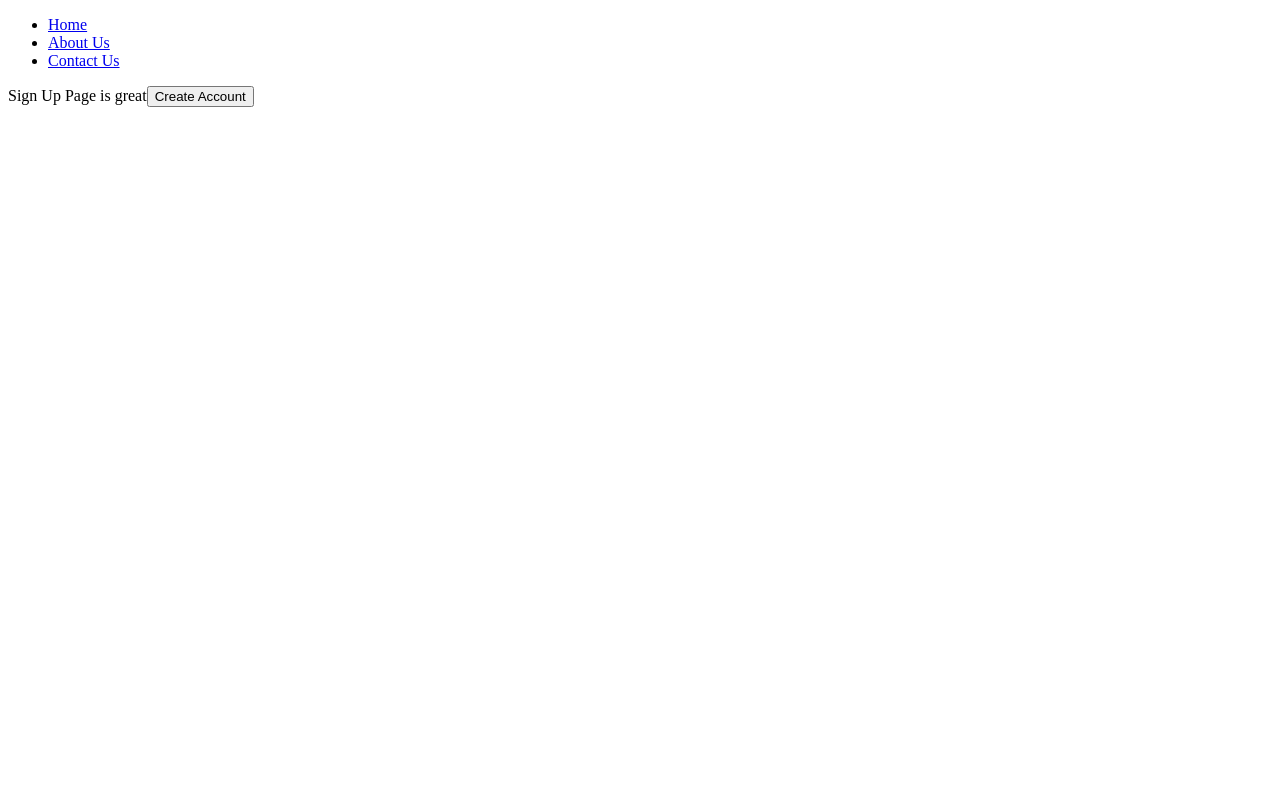
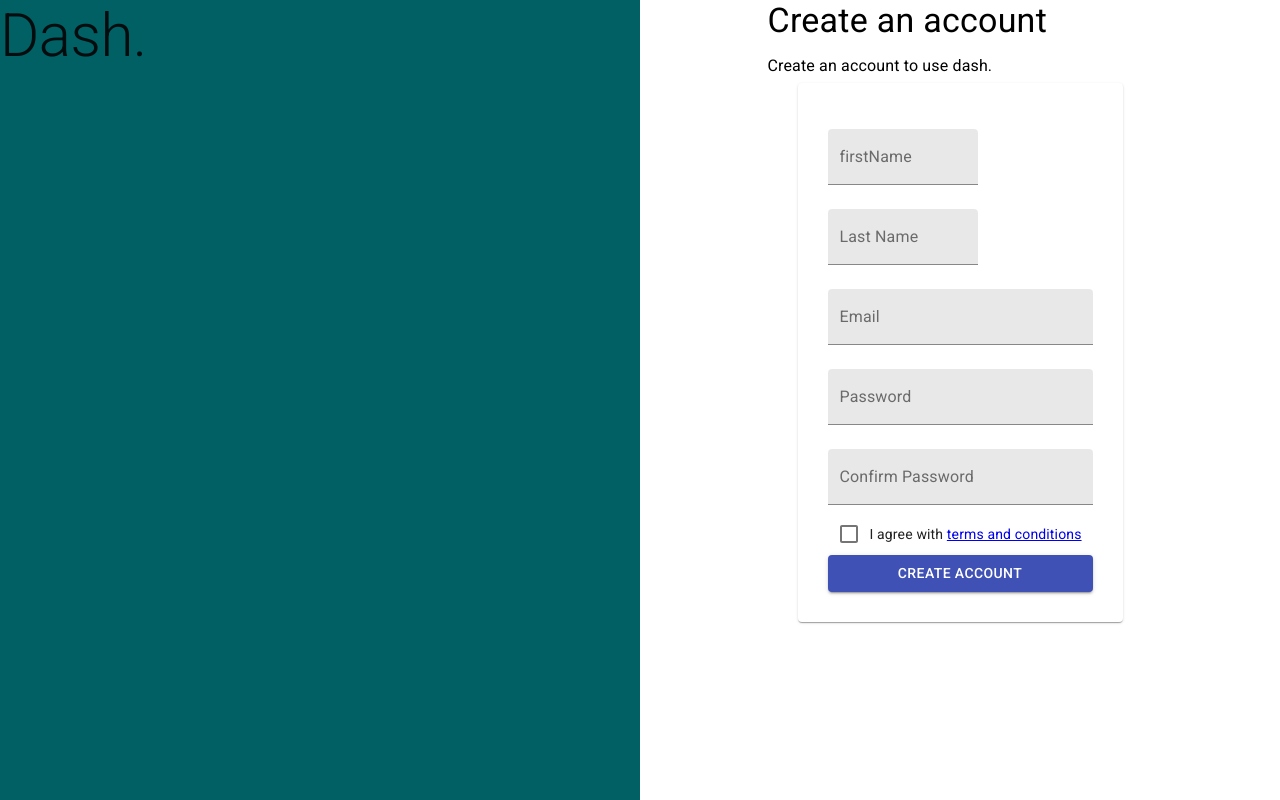
Before and after one commit to mikewitk/Dash, a React (Create React App) app: page / in a window 1280 px wide. Built offline with nearby package versions, Linux system fonts and the light colour scheme.

Commit message:
chore: global css, refactor sign up

```diff
--- a/src/App.tsx
+++ b/src/App.tsx
@@ -1,10 +1,10 @@
-import GlobalThemeProvider from './lib/theme/GlobalThemeProvider';
+import { useState } from 'react';
+import { Route, Routes } from 'react-router-dom';
 import Dashboard from './features/Dashboard';
 import SignUp from './features/LogIn';
-import { Routes, Route, Link } from 'react-router-dom';
-import { useState } from 'react';
+import { useAccountCreation } from './features/LogIn/hooks/useAccountCreation';
 import { UserAccountCreationProps } from './features/LogIn/types';
-import { useAccountCreation } from './features/LogIn/hooks/useAccountCreation';
+import GlobalThemeProvider from './lib/theme/GlobalThemeProvider';
 
 function App(): JSX.Element {
 	const [isLoggedIn, setIsLoggedIn] = useState(false);
@@ -23,31 +23,13 @@ function App(): JSX.Element {
 
 	return (
 		<GlobalThemeProvider>
-			<div className="App">
-				<ul className="App-header">
-					<li>
-						<Link to="/">Home</Link>
-					</li>
-					<li>
-						<Link to="/about">About Us</Link>
-					</li>
-					<li>
-						<Link to="/contact">Contact Us</Link>
-					</li>
-					{isLoggedIn ? (
-						<li>
-							<Link to="/" onClick={logOut}>
-								Sign Out
-							</Link>
-						</li>
-					) : null}
-				</ul>
+			<div>
 				<Routes>
 					<Route
 						path="/"
 						element={
 							isLoggedIn ? (
-								<Dashboard />
+								<Dashboard isLoggedIn={isLoggedIn} logOut={logOut} />
 							) : (
 								<SignUp createAccount={createAccount} />
 							)
--- a/src/features/Dashboard/index.tsx
+++ b/src/features/Dashboard/index.tsx
@@ -1,6 +1,35 @@
-import React from 'react';
+import { Link } from 'react-router-dom';
 import DashboardPage from './components/DashboardPage/DashboardPage';
 
-const Dashboard = (): JSX.Element => <DashboardPage />;
+interface DashboardProps {
+	isLoggedIn: boolean;
+	logOut: () => void;
+}
+
+const Dashboard = ({ isLoggedIn, logOut }: DashboardProps): JSX.Element => {
+	return (
+		<>
+			<ul>
+				<li>
+					<Link to="/">Home</Link>
+				</li>
+				<li>
+					<Link to="/about">About Us</Link>
+				</li>
+				<li>
+					<Link to="/contact">Contact Us</Link>
+				</li>
+				{isLoggedIn && (
+					<li>
+						<Link to="/" onClick={logOut}>
+							Sign Out
+						</Link>
+					</li>
+				)}
+			</ul>
+			<DashboardPage />
+		</>
+	);
+};
 
 export default Dashboard;
--- a/src/features/LogIn/components/SignUpPage/SignUpPage.tsx
+++ b/src/features/LogIn/components/SignUpPage/SignUpPage.tsx
@@ -1,16 +1,148 @@
+import styled from '@emotion/styled';
+import React, { useState } from 'react';
+import {
+	Button,
+	Card,
+	Checkbox,
+	Grid,
+	TextField,
+	Typography,
+} from '@material-ui/core/';
 import { SignUpPageProps } from '../../types';
 
 const SignUpPage = ({ createAccount }: SignUpPageProps): JSX.Element => {
+	const [form, setForm] = useState({
+		firstName: '',
+		lastName: '',
+		email: '',
+		password: '',
+		confirmPassword: '',
+		userAgreed: false,
+	});
+
 	return (
-		<div>
-			Sign Up Page is great
-			<button
-				onClick={() => createAccount({ firstName: 'Mike', lastName: 'Witk' })}
-			>
-				Create Account
-			</button>
-		</div>
+		<SplitPage>
+			<TitleHalf>
+				<Typography variant="h2" color="textPrimary">
+					Dash.
+				</Typography>
+			</TitleHalf>
+			<FormHalf>
+				<StyledTitleContainer>
+					<Typography variant="h4" gutterBottom>
+						Create an account
+					</Typography>
+					<Typography gutterBottom>Create an account to use dash.</Typography>
+				</StyledTitleContainer>
+				<StyledCard>
+					<Grid container justifyContent="space-between">
+						<StyledTextField
+							label="firstName"
+							variant="filled"
+							type="text"
+							margin="normal"
+							value={form.firstName}
+							onChange={event =>
+								setForm({ ...form, firstName: event.target.value })
+							}
+						/>
+						<StyledTextField
+							label="Last Name"
+							variant="filled"
+							margin="normal"
+							value={form.lastName}
+							onChange={event =>
+								setForm({ ...form, lastName: event.target.value })
+							}
+						/>
+					</Grid>
+					<TextField
+						label="Email"
+						variant="filled"
+						type="email"
+						fullWidth
+						margin="normal"
+						value={form.email}
+						onChange={event => setForm({ ...form, email: event.target.value })}
+					/>
+					<TextField
+						label="Password"
+						variant="filled"
+						type="password"
+						fullWidth
+						margin="normal"
+						value={form.password}
+						onChange={event =>
+							setForm({ ...form, password: event.target.value })
+						}
+					/>
+					<TextField
+						label="Confirm Password"
+						variant="filled"
+						type="password"
+						fullWidth
+						margin="normal"
+						value={form.confirmPassword}
+						onChange={event =>
+							setForm({ ...form, confirmPassword: event.target.value })
+						}
+					/>
+					<Grid container justifyContent="flex-start" alignItems="center">
+						<Checkbox
+							name="userAgreed"
+							onChange={event =>
+								setForm({ ...form, userAgreed: event.target.checked })
+							}
+						/>
+						<Typography variant="body2" display="inline">
+							I agree with{' '}
+							<a href="https://www.google.com" target="_blank" rel="noreferrer">
+								terms and conditions
+							</a>
+						</Typography>
+					</Grid>
+					<Button
+						fullWidth
+						variant="contained"
+						color="primary"
+						onClick={() => createAccount(form)}
+					>
+						Create Account
+					</Button>
+				</StyledCard>
+			</FormHalf>
+		</SplitPage>
 	);
 };
 
 export default SignUpPage;
+
+const SplitPage = styled.div`
+	display: flex;
+	flex-direction: row;
+`;
+
+const TitleHalf = styled.div`
+	width: 100%;
+	background-color: ${({ theme }) => theme.colors.CYAN[9]};
+	height: 100vh;
+`;
+
+const FormHalf = styled.form`
+	width: 100%;
+`;
+
+const StyledCard = styled(Card)`
+	width: 325px;
+	margin: 0 auto;
+	padding: 30px;
+`;
+
+const StyledTextField = styled(TextField)`
+	width: 150px;
+`;
+
+const StyledTitleContainer = styled.div`
+	max-width: 385px;
+	margin: 0 auto;
+`;
--- a/src/lib/theme/GlobalThemeProvider.tsx
+++ b/src/lib/theme/GlobalThemeProvider.tsx
@@ -1,9 +1,23 @@
 import React from 'react';
-import { ThemeProvider } from '@emotion/react';
+import { Global, ThemeProvider, css } from '@emotion/react';
 import { theme } from './theme';
 
 const GlobalThemeProvider: React.FC = ({ children }) => (
-	<ThemeProvider theme={theme}>{children}</ThemeProvider>
+	<ThemeProvider theme={theme}>
+		<Global
+			styles={css`
+				* {
+					box-sizing: border-box;
+				}
+				html,
+				body {
+					margin: 0;
+					padding: 0;
+				}
+			`}
+		/>
+		{children}
+	</ThemeProvider>
 );
 
 export default GlobalThemeProvider;
```
